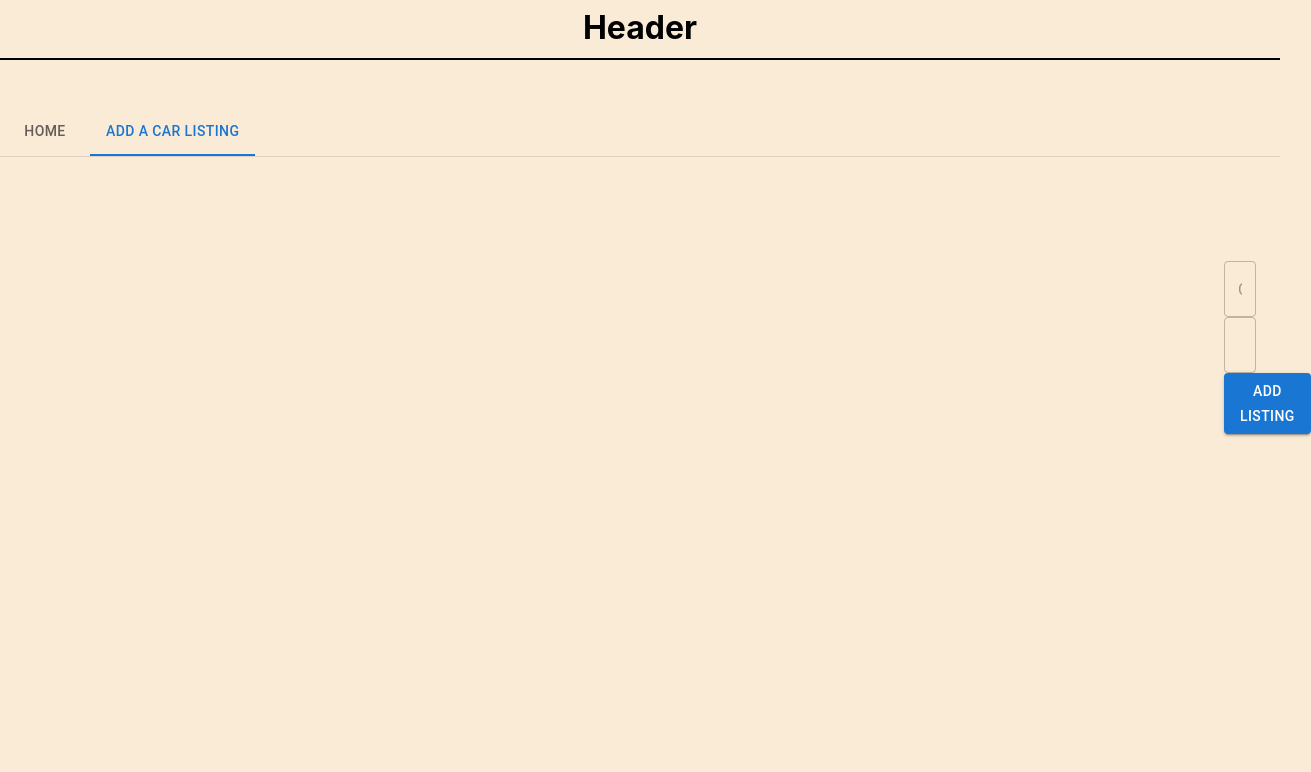
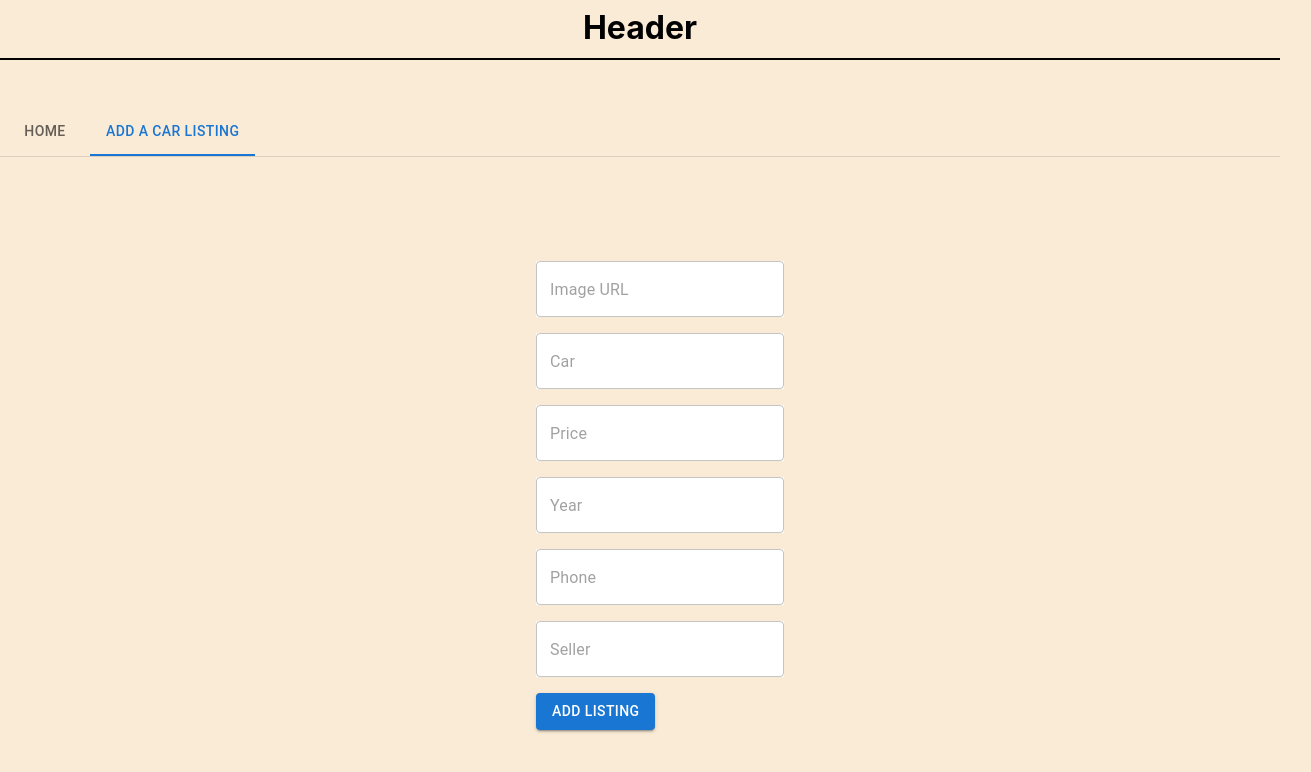
Before and after one commit to Simonas-A/kmp-web, a React (Create React App) app: page /add-listing in a window 1280 px wide. Shown: the top 772 px of the page, 1311 px wide, since content can reach past the window. Built offline with nearby package versions, Linux system fonts and the light colour scheme.

Commit message:
text fields added, tried to add to list of all cars, but failed

```diff
--- a/src/components/Main.tsx
+++ b/src/components/Main.tsx
@@ -1,4 +1,4 @@
-import React from 'react'
+import React, { useState } from 'react'
 import CarList from './cars/CarList'
 import Header from './header/Header'
 import './TabPanelProps.interface'
@@ -8,7 +8,7 @@ import Typography from '@mui/material/Typography';
 import Box from '@mui/material/Box';
 import TabPanel from './TabPanel';
 import {ROUTES} from './routes/routes'
-import { Link, Route, Routes, useLocation } from 'react-router-dom';
+import { Link, Route, Routes, useLocation, useNavigate  } from 'react-router-dom';
 import AddListing from './addListing/AddListing';
 
 function a11yProps(index: number) {
@@ -18,13 +18,17 @@ function a11yProps(index: number) {
     };
   }
 
+
+
 const Main = () => {
     const [value, setValue] = React.useState(0);
+    const [addedListing, setAddedListing] = useState([]);
+
 
   const handleChange = (event: React.SyntheticEvent, newValue: number) => {
     setValue(newValue);
   };
-
+  const navigate = useNavigate();
   return (
     <>
         <Box sx={{ width: '100%' }}>
@@ -38,12 +42,13 @@ const Main = () => {
             <Routes>
                 <Route index path={ROUTES.HOME} element={
                     <TabPanel value={value} index={0}>
-                        <CarList/>
+                        <h1>{addedListing}</h1>
+                        <CarList newCar={addedListing}/>
                     </TabPanel>
                 } />
                 <Route index path={ROUTES.ADD_LISTING} element={
                     <TabPanel value={value} index={1}>
-                        <AddListing />
+                        <AddListing listing={setAddedListing}/>
                     </TabPanel>
                 } />
             </Routes>
--- /dev/null
+++ b/src/components/addListing/AddListing.js
@@ -0,0 +1,49 @@
+import { Box, TextField } from '@mui/material'
+import Button from '@mui/material/Button'
+import React, { useRef, useState } from 'react'
+import { NavLink, useNavigate } from 'react-router-dom';
+import Main from '../Main';
+
+const AddListing = ({listing}) => {
+  const [arr, setArr] = useState([]);
+  const [img, setImg] = useState('');
+  const [car, setCar] = useState('');
+  const [price, setPrice] = useState('');
+  const [year, setYear] = useState('');
+  const [phone, setPhone] = useState('');
+  const [seller, setSeller] = useState('');
+
+  const clickHandler = (e) => {
+      e.preventDefault();
+      if (img && car && price && year && phone && seller) {
+        const aCar = {img:img, car:car, price:price, year:year, phone:phone, seller:seller};
+        console.log(aCar);
+        setArr((arr) => {
+          return [...arr, aCar]
+        });
+      } else {
+        console.log('empty values')
+      }
+      // setArr([...arr, {img, car, price, year, phone, seller}]);
+      listing = arr;
+      // console.log(arr);
+  }
+
+  return (
+    <>
+      <Box sx={{marginTop:10, marginLeft: '40vw'}} >
+          <TextField type='text' sx={{backgroundColor: 'white', marginBottom: 2}} placeholder='Image URL' value={img} autocomplete='off' onChange={e => setImg(e.target.value)}/> <br/>
+          <TextField type='text' sx={{backgroundColor: 'white', marginBottom: 2}}  placeholder='Car' value={car} autocomplete='off' onChange={e => setCar(e.target.value)}/> <br/>
+          <TextField type='text' sx={{backgroundColor: 'white', marginBottom: 2}}  placeholder='Price' value={price} autocomplete='off' onChange={e => setPrice(e.target.value)}/><br/>
+          <TextField type='text' sx={{backgroundColor: 'white', marginBottom: 2}}  placeholder='Year' value={year} autocomplete='off' onChange={e => setYear(e.target.value)}/> <br/>
+          <TextField type='text' sx={{backgroundColor: 'white', marginBottom: 2}}  placeholder='Phone' value={phone} autocomplete='off' onChange={e => setPhone(e.target.value)}/><br/>
+          <TextField type='text' sx={{backgroundColor: 'white', marginBottom: 2}}  placeholder='Seller' value={seller} autocomplete='off' onChange={e => setSeller(e.target.value)}/> <br/>
+          <Button variant="contained" onClick={clickHandler}>Add listing</Button>
+          {/* <NavLink to='/' style={{textDecoration: 'none', paddingLeft:45}}></NavLink> */}
+          {/* <h1>{arr}</h1> */}
+      </Box>
+    </>
+  )
+}
+
+export default AddListing
--- a/src/components/addListing/AddListing.tsx
+++ /dev/null
@@ -1,27 +0,0 @@
-import { Box, TextField } from '@mui/material'
-import Button from '@mui/material/Button'
-import React, { useState } from 'react'
-import { arrayBuffer } from 'stream/consumers';
-
-const AddListing = () => {
-  const [inputData, setData] = useState({
-    name:"",
-    rollNo:""
-  });
-
-  const changeHandle = (e: React.ChangeEvent<HTMLInputElement>) => {
-      setData({...inputData, [e.target.name]:e.target.value});
-  }
-  return (
-    <>
-      <Box sx={{marginTop:10, marginLeft:150}} >
-        <TextField id="outlined-basic" variant="outlined" value={inputData.name} placeholder='Car' /> <br/>
-        <TextField id="outlined-basic" variant="outlined" value={inputData.rollNo} /><br/>
-        <Button variant="contained">Add listing</Button>
-      </Box>
-
-    </>
-  )
-}
-
-export default AddListing
--- a/src/components/cars/CarList.tsx
+++ b/src/components/cars/CarList.tsx
@@ -11,8 +11,10 @@ import Car from './Car';
 
 //setup vars
 
-function CarList() {
+function CarList(newCar: any) {
   const [list, setList] = useState(data);
+
+
 
   const clickHandler = () => {
     alert('nothing happened');
@@ -35,11 +37,8 @@ function CarList() {
             <button type="button" onClick={clickHandler}>Edit</button>
           </div>
         )})
-
       }
-      <button type="button" onClick={clickHandler}>Add</button>
     </section>
-
   );
 }
 
```
